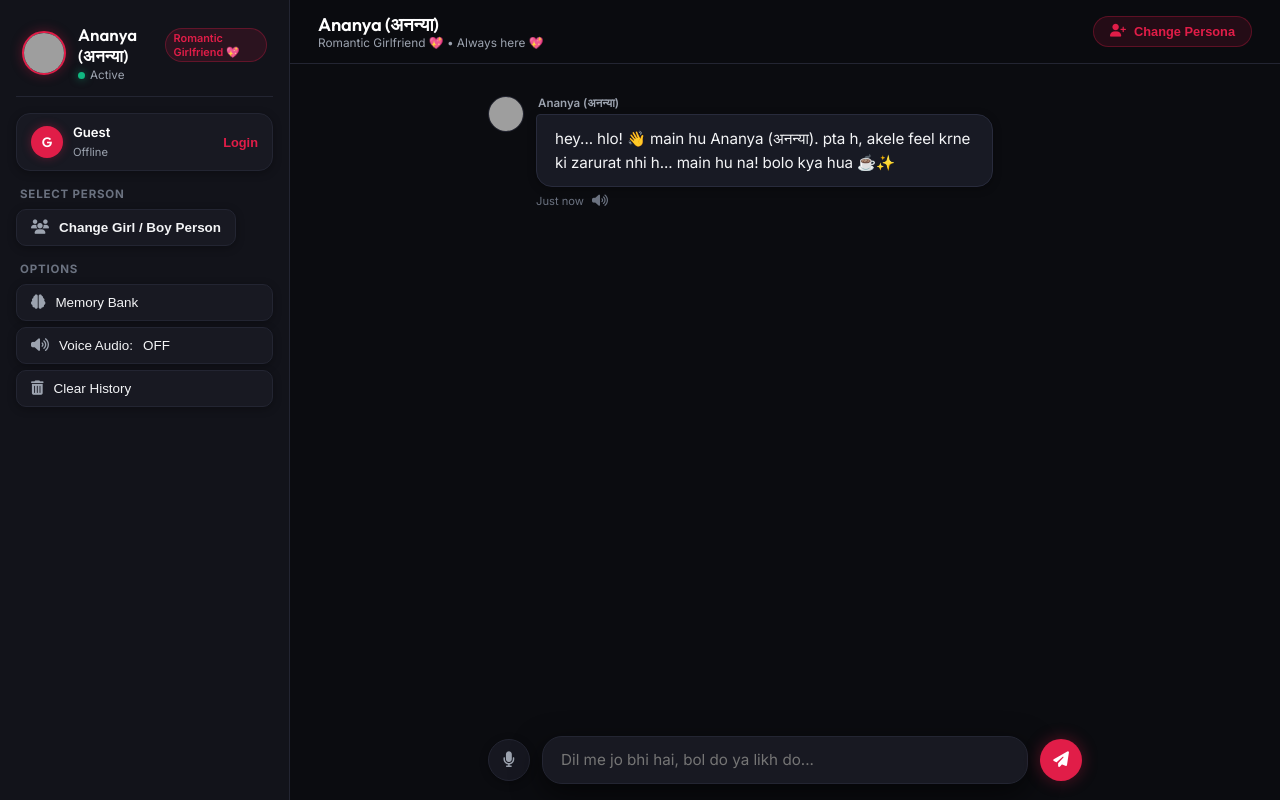
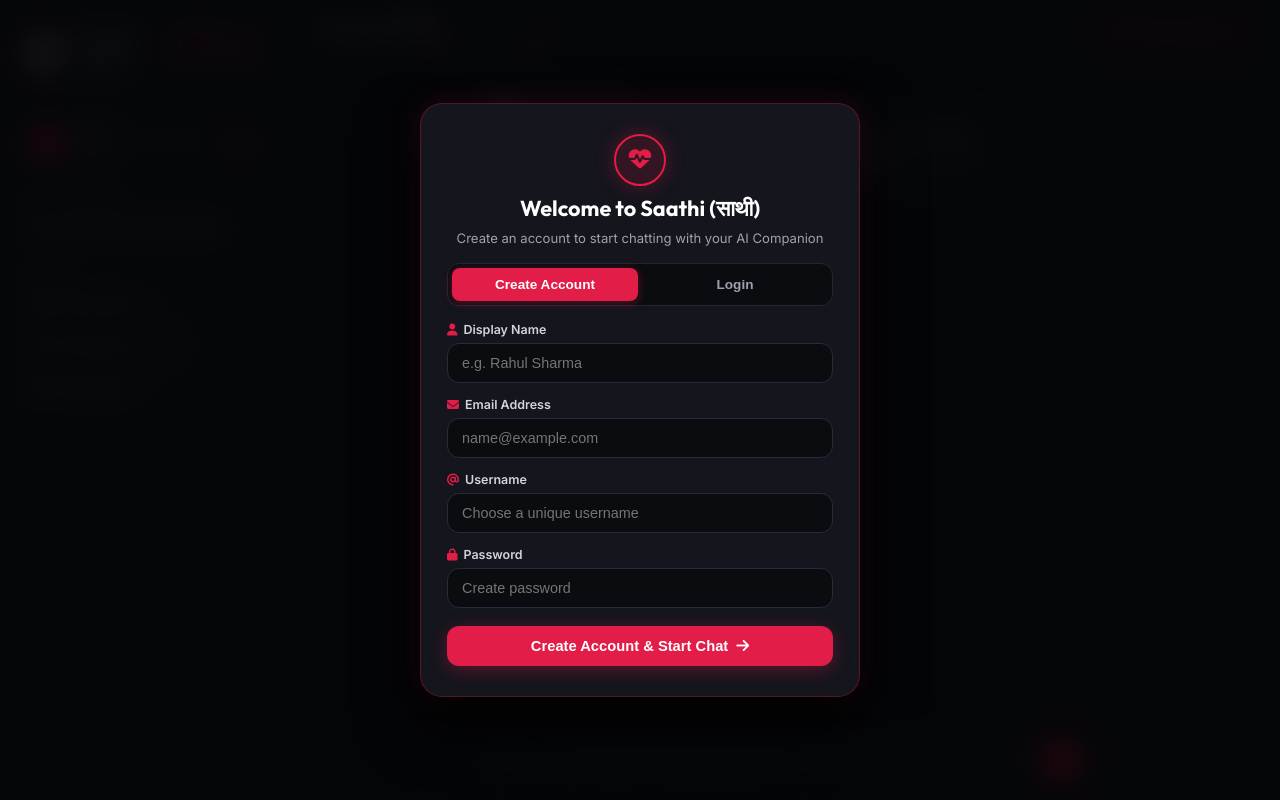
Before and after one commit to Abhish13405/love-chat-bot, a Flask app: page / in a window 1280 px wide. Run offline with Flask 3, Linux system fonts and the light colour scheme; data that the repository does not hold is empty; grey boxes are pictures that could not be loaded.

Commit message:
Design premium mandatory Auth Screen with default Create Account tab, blur wall, and alert notifications

```diff
--- a/static/css/style.css
+++ b/static/css/style.css
@@ -800,3 +800,167 @@ body {
         grid-template-columns: 1fr;
     }
 }
+
+/* ==========================================================================
+   Mandatory Auth Screen & Account Access Styling
+   ========================================================================== */
+.mandatory-auth {
+    backdrop-filter: blur(14px) saturate(180%);
+    background: rgba(5, 6, 8, 0.92) !important;
+    z-index: 1000 !important;
+}
+
+.auth-modal-card {
+    width: 440px;
+    max-width: 92vw;
+    padding: 30px 26px;
+    background: #14151D !important;
+    border: 1px solid rgba(225, 29, 72, 0.3) !important;
+    box-shadow: 0 25px 60px rgba(0, 0, 0, 0.95), 0 0 30px rgba(225, 29, 72, 0.15);
+    border-radius: 22px;
+    display: flex;
+    flex-direction: column;
+    gap: 16px;
+}
+
+.auth-brand-header {
+    text-align: center;
+    display: flex;
+    flex-direction: column;
+    align-items: center;
+    gap: 8px;
+}
+
+.auth-logo {
+    width: 52px;
+    height: 52px;
+    border-radius: 50%;
+    background: rgba(225, 29, 72, 0.15);
+    border: 2px solid var(--accent-red);
+    color: var(--accent-red);
+    display: flex;
+    align-items: center;
+    justify-content: center;
+    font-size: 1.4rem;
+    box-shadow: 0 0 20px var(--accent-glow);
+}
+
+.auth-brand-header h2 {
+    font-family: 'Outfit', sans-serif;
+    font-size: 1.35rem;
+    font-weight: 700;
+    color: #FFFFFF;
+    margin: 0;
+}
+
+.auth-subtitle {
+    font-size: 0.82rem;
+    color: #9CA3AF;
+    margin: 0;
+    line-height: 1.35;
+}
+
+.auth-tabs {
+    display: flex;
+    background: #0B0C10;
+    padding: 4px;
+    border-radius: 12px;
+    border: 1px solid #232532;
+    gap: 4px;
+}
+
+.auth-tab-btn {
+    flex: 1;
+    padding: 9px 12px;
+    border: none;
+    background: transparent;
+    color: #9CA3AF;
+    font-size: 0.85rem;
+    font-weight: 600;
+    border-radius: 8px;
+    cursor: pointer;
+    transition: all 0.2s ease;
+}
+
+.auth-tab-btn.active {
+    background: var(--accent-red);
+    color: #FFFFFF;
+    box-shadow: 0 2px 10px var(--accent-glow);
+}
+
+.auth-error-alert {
+    background: rgba(239, 68, 68, 0.15);
+    border: 1px solid rgba(239, 68, 68, 0.4);
+    color: #F87171;
+    font-size: 0.82rem;
+    padding: 10px 14px;
+    border-radius: 10px;
+    text-align: center;
+}
+
+.auth-form {
+    display: flex;
+    flex-direction: column;
+    gap: 14px;
+}
+
+.input-group {
+    display: flex;
+    flex-direction: column;
+    gap: 6px;
+}
+
+.input-group label {
+    font-size: 0.78rem;
+    font-weight: 600;
+    color: #D1D5DB;
+    display: flex;
+    align-items: center;
+    gap: 6px;
+}
+
+.input-group label i {
+    color: var(--accent-red);
+    font-size: 0.75rem;
+}
+
+.input-group input {
+    background: #0B0C10;
+    border: 1.5px solid #282B3C;
+    border-radius: 12px;
+    padding: 11px 14px;
+    color: #FFFFFF;
+    font-size: 0.9rem;
+    outline: none;
+    transition: all 0.2s ease;
+}
+
+.input-group input:focus {
+    border-color: var(--accent-red);
+    box-shadow: 0 0 12px var(--accent-glow);
+}
+
+.auth-submit-btn {
+    width: 100%;
+    padding: 12px;
+    border-radius: 12px;
+    background: var(--accent-red);
+    color: #FFFFFF;
+    border: none;
+    font-size: 0.92rem;
+    font-weight: 600;
+    cursor: pointer;
+    display: flex;
+    align-items: center;
+    justify-content: center;
+    gap: 8px;
+    box-shadow: 0 4px 18px var(--accent-glow);
+    transition: all 0.2s ease;
+    margin-top: 4px;
+}
+
+.auth-submit-btn:hover {
+    background: #FF2A5F;
+    transform: translateY(-1px);
+    box-shadow: 0 6px 22px var(--accent-glow);
+}
--- a/static/js/main.js
+++ b/static/js/main.js
@@ -78,7 +78,26 @@ document.addEventListener("DOMContentLoaded", () => {
         loadChatHistory();
     }
 
-    // 1. Check Auth Status
+    const authErrorMsg = document.getElementById("authErrorMsg");
+
+    // Helper to show auth errors
+    function showAuthError(msg) {
+        if (authErrorMsg) {
+            authErrorMsg.textContent = msg;
+            authErrorMsg.style.display = "block";
+        } else {
+            alert(msg);
+        }
+    }
+
+    function clearAuthError() {
+        if (authErrorMsg) {
+            authErrorMsg.textContent = "";
+            authErrorMsg.style.display = "none";
+        }
+    }
+
+    // 1. Check Auth Status (Mandatory Auth Wall)
     async function checkAuthStatus() {
         try {
             const res = await fetch("/api/me");
@@ -89,15 +108,19 @@ document.addEventListener("DOMContentLoaded", () => {
                 if (userNameDisplay) userNameDisplay.textContent = currentUser.display_name;
                 if (userStatusText) userStatusText.textContent = `@${currentUser.username}`;
                 if (openAuthModalBtn) openAuthModalBtn.textContent = "Logout";
+                if (authModal) authModal.classList.remove("active");
             } else {
                 currentUser = null;
                 if (userInitial) userInitial.textContent = "G";
                 if (userNameDisplay) userNameDisplay.textContent = "Guest";
                 if (userStatusText) userStatusText.textContent = "Offline";
                 if (openAuthModalBtn) openAuthModalBtn.textContent = "Login";
+                // Show mandatory auth modal if guest
+                if (authModal) authModal.classList.add("active");
             }
         } catch (e) {
             console.log("Auth check error:", e);
+            if (authModal) authModal.classList.add("active");
         }
     }
 
@@ -110,18 +133,26 @@ document.addEventListener("DOMContentLoaded", () => {
                     loadChatHistory();
                 });
             } else if (authModal) {
+                clearAuthError();
                 authModal.classList.add("active");
             }
         });
     }
 
     if (closeAuthBtn && authModal) {
-        closeAuthBtn.addEventListener("click", () => authModal.classList.remove("active"));
+        closeAuthBtn.addEventListener("click", () => {
+            if (currentUser) {
+                authModal.classList.remove("active");
+            } else {
+                showAuthError("Please create an account or login to start chatting!");
+            }
+        });
     }
 
-    // Auth Tabs
+    // Auth Tabs Switching
     if (tabLoginBtn && tabSignupBtn && loginForm && signupForm) {
         tabLoginBtn.addEventListener("click", () => {
+            clearAuthError();
             tabLoginBtn.classList.add("active");
             tabSignupBtn.classList.remove("active");
             loginForm.style.display = "flex";
@@ -129,6 +160,7 @@ document.addEventListener("DOMContentLoaded", () => {
         });
 
         tabSignupBtn.addEventListener("click", () => {
+            clearAuthError();
             tabSignupBtn.classList.add("active");
             tabLoginBtn.classList.remove("active");
             signupForm.style.display = "flex";
@@ -136,10 +168,11 @@ document.addEventListener("DOMContentLoaded", () => {
         });
     }
 
-    // Login Submit
+    // Login Submit Handler
     if (loginForm) {
         loginForm.addEventListener("submit", async (e) => {
             e.preventDefault();
+            clearAuthError();
             const email = document.getElementById("loginEmail").value.trim();
             const p = document.getElementById("loginPassword").value.trim();
             try {
@@ -154,23 +187,28 @@ document.addEventListener("DOMContentLoaded", () => {
                     await checkAuthStatus();
                     loadChatHistory();
                 } else {
-                    alert(data.error || "Login failed");
+                    showAuthError(data.error || "Invalid login credentials");
                 }
             } catch (err) {
-                alert("Login error");
+                showAuthError("Login failed. Please try again.");
             }
         });
     }
 
-    // Signup Submit
+    // Signup Submit Handler
     if (signupForm) {
         signupForm.addEventListener("submit", async (e) => {
             e.preventDefault();
+            clearAuthError();
             const name = document.getElementById("signupName").value.trim();
             const email = document.getElementById("signupEmail").value.trim();
             const u = document.getElementById("signupUsername").value.trim();
             const p = document.getElementById("signupPassword").value.trim();
-            if (!email) { alert("Email is required"); return; }
+
+            if (!email) { showAuthError("Email address is required"); return; }
+            if (!u) { showAuthError("Username is required"); return; }
+            if (!p) { showAuthError("Password is required"); return; }
+
             try {
                 const res = await fetch("/api/signup", {
                     method: "POST",
@@ -183,10 +221,10 @@ document.addEventListener("DOMContentLoaded", () => {
                     await checkAuthStatus();
                     loadChatHistory();
                 } else {
-                    alert(data.error || "Signup failed");
+                    showAuthError(data.error || "Registration failed. Try a different username/email.");
                 }
             } catch (err) {
-                alert("Signup error");
+                showAuthError("Registration error. Please check your connection.");
             }
         });
     }
--- a/templates/index.html
+++ b/templates/index.html
@@ -178,46 +178,58 @@
         </div>
     </div>
 
-    <!-- Auth (Login/Signup) Modal -->
-    <div class="modal-overlay" id="authModal">
-        <div class="modal-card">
-            <div class="modal-header">
-                <h2>Account Access</h2>
-                <button class="close-btn" id="closeAuthBtn">&times;</button>
+    <!-- Auth (Login/Signup) Modal - Mandatory Screen -->
+    <div class="modal-overlay mandatory-auth" id="authModal">
+        <div class="modal-card auth-modal-card">
+            <div class="auth-brand-header">
+                <div class="auth-logo">
+                    <i class="fa-solid fa-heart-pulse"></i>
+                </div>
+                <h2>Welcome to Saathi (साथी)</h2>
+                <p class="auth-subtitle">Create an account to start chatting with your AI Companion</p>
             </div>
             <div class="auth-tabs">
-                <button class="auth-tab-btn active" id="tabLoginBtn">Login</button>
-                <button class="auth-tab-btn" id="tabSignupBtn">Register</button>
+                <button class="auth-tab-btn active" id="tabSignupBtn">Create Account</button>
+                <button class="auth-tab-btn" id="tabLoginBtn">Login</button>
             </div>
-            <form id="loginForm" class="auth-form">
+            <div id="authErrorMsg" class="auth-error-alert" style="display: none;"></div>
+
+            <!-- Signup Form (Default) -->
+            <form id="signupForm" class="auth-form">
                 <div class="input-group">
-                    <label for="loginEmail">Email</label>
-                    <input type="email" id="loginEmail" placeholder="Enter your email" required>
+                    <label for="signupName"><i class="fa-solid fa-user"></i> Display Name</label>
+                    <input type="text" id="signupName" placeholder="e.g. Rahul Sharma" required autocomplete="name">
                 </div>
                 <div class="input-group">
-                    <label for="loginPassword">Password</label>
-                    <input type="password" id="loginPassword" placeholder="Enter password" required>
-                </div>
-                <button type="submit" class="primary-btn">Login</button>
-            </form>
-            <form id="signupForm" class="auth-form" style="display: none;">
-                <div class="input-group">
-                    <label for="signupName">Display Name</label>
-                    <input type="text" id="signupName" placeholder="Your name" required>
+                    <label for="signupEmail"><i class="fa-solid fa-envelope"></i> Email Address</label>
+                    <input type="email" id="signupEmail" placeholder="name@example.com" required autocomplete="email">
                 </div>
                 <div class="input-group">
-                    <label for="signupEmail">Email</label>
-                    <input type="email" id="signupEmail" placeholder="Enter your email" required>
+                    <label for="signupUsername"><i class="fa-solid fa-at"></i> Username</label>
+                    <input type="text" id="signupUsername" placeholder="Choose a unique username" required autocomplete="username">
                 </div>
                 <div class="input-group">
-                    <label for="signupUsername">Username</label>
-                    <input type="text" id="signupUsername" placeholder="Choose username" required>
+                    <label for="signupPassword"><i class="fa-solid fa-lock"></i> Password</label>
+                    <input type="password" id="signupPassword" placeholder="Create password" required autocomplete="new-password">
+                </div>
+                <button type="submit" class="primary-btn auth-submit-btn">
+                    <span>Create Account & Start Chat</span> <i class="fa-solid fa-arrow-right"></i>
+                </button>
+            </form>
+
+            <!-- Login Form -->
+            <form id="loginForm" class="auth-form" style="display: none;">
+                <div class="input-group">
+                    <label for="loginEmail"><i class="fa-solid fa-envelope"></i> Email or Username</label>
+                    <input type="text" id="loginEmail" placeholder="Enter your email or username" required autocomplete="username">
                 </div>
                 <div class="input-group">
-                    <label for="signupPassword">Password</label>
-                    <input type="password" id="signupPassword" placeholder="Choose password" required>
+                    <label for="loginPassword"><i class="fa-solid fa-lock"></i> Password</label>
+                    <input type="password" id="loginPassword" placeholder="Enter password" required autocomplete="current-password">
                 </div>
-                <button type="submit" class="primary-btn">Create Account</button>
+                <button type="submit" class="primary-btn auth-submit-btn">
+                    <span>Login & Continue Chat</span> <i class="fa-solid fa-arrow-right"></i>
+                </button>
             </form>
         </div>
     </div>
```
